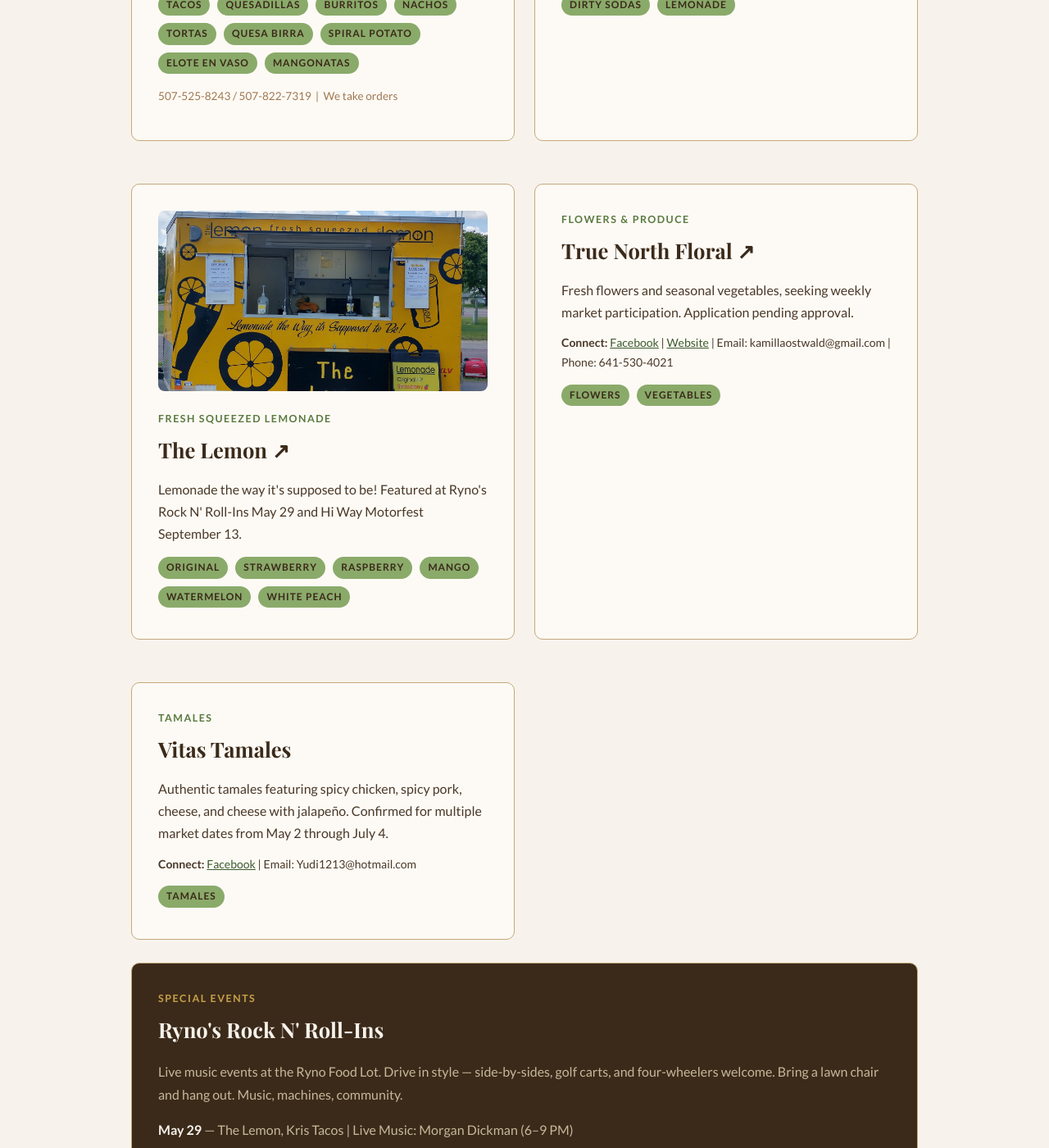
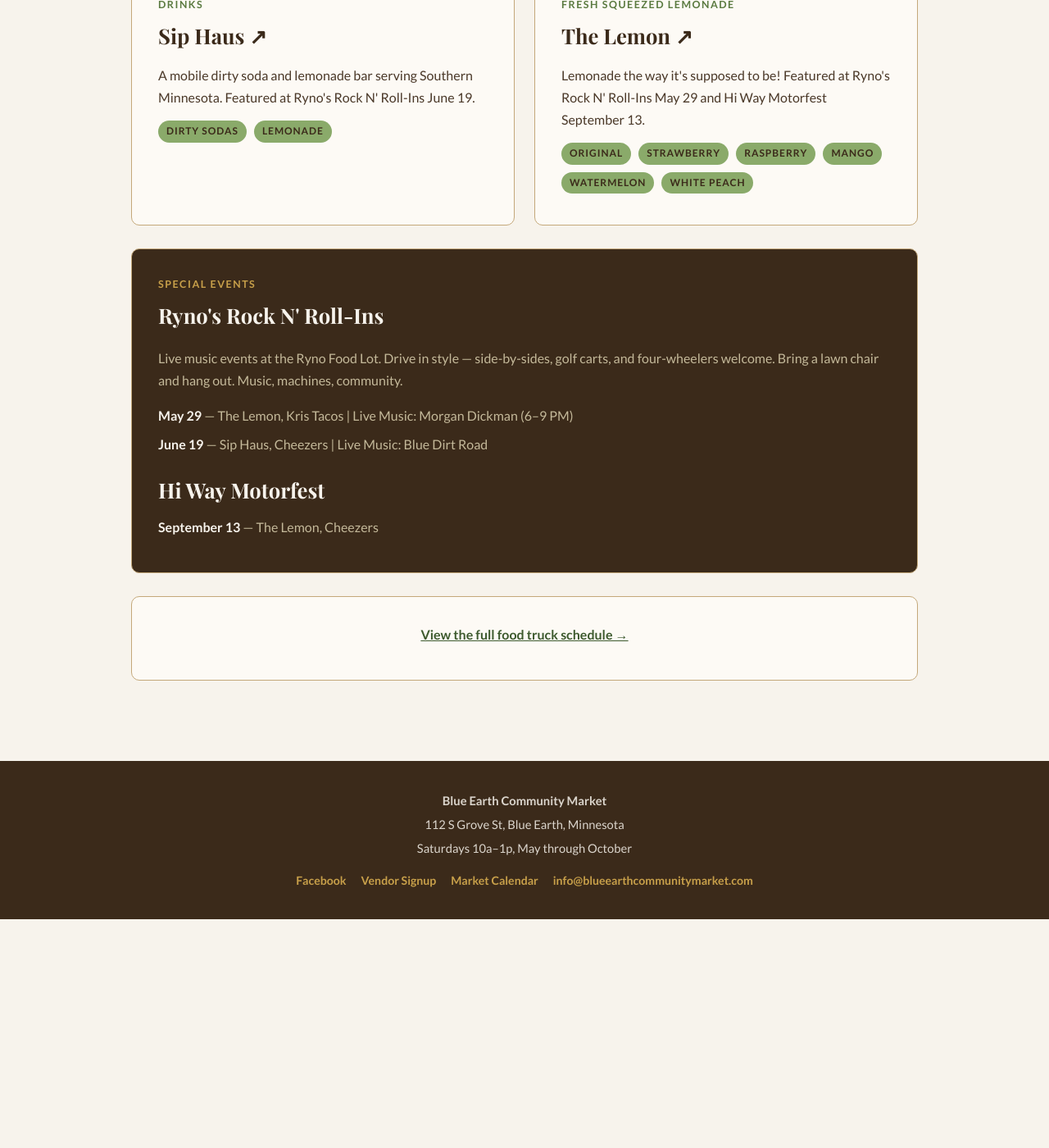
Before and after one commit to blueearthcommunitymarket/blueearthcommunitymarket.github.io, a Jekyll site: the page built from meet-the-trucks/index.html, in a window 1280 px wide and 1400 px high, scrolled down 2319 px. Shown: the whole window at 82% size. Built offline with Jekyll 4.4.1, drawn with Linux system fonts in a browser that asks for light colours; some web fonts are replaced; after the commit the page ends 3440 px from its top, so only the background shows below that; some of the changed text lies outside the part shown.

Commit message:
Remove market vendors from food trucks page - they belong elsewhere

```diff
--- a/meet-the-trucks/index.html
+++ b/meet-the-trucks/index.html
@@ -57,17 +57,7 @@
             <div class="pills"><span class="tag">Cheesy Comfort Food</span></div>
         </div>
 
-        <!-- Ghostly Paracord -->
-        <div class="card">
-            <div class="section-label">Handcrafted Goods</div>
-            <h2><a href="https://www.facebook.com/share/17VTphirid/?mibextid=wwXIfr" target="_blank" rel="noopener" style="color: var(--brown-dark); text-decoration: none;">Ghostly Paracord ↗</a></h2>
-            <p style="margin-bottom: 12px;">Handcrafted paracord accessories and gear. Most weeks starting May 2.</p>
-            <p style="margin-bottom: 12px; font-size: 14px;"><strong>Connect:</strong> <a href="https://www.facebook.com/share/17VTphirid/?mibextid=wwXIfr" target="_blank" style="color: var(--green-dark);">Facebook</a> | Email: cromwellchristion2@gmail.com | Phone: 507-236-4456</p>
-            <div class="pills">
-                <span class="tag">Paracord</span>
-                <span class="tag">Handcrafted</span>
-            </div>
-        </div>
+
 
         <!-- Hungry Boys -->
         <div class="card">
@@ -149,28 +139,7 @@
             </div>
         </div>
 
-        <!-- True North Floral -->
-        <div class="card">
-            <div class="section-label">Flowers &amp; Produce</div>
-            <h2><a href="https://www.truenorthfloral.com/" target="_blank" rel="noopener" style="color: var(--brown-dark); text-decoration: none;">True North Floral ↗</a></h2>
-            <p style="margin-bottom: 12px;">Fresh flowers and seasonal vegetables, seeking weekly market participation. Application pending approval.</p>
-            <p style="margin-bottom: 12px; font-size: 14px;"><strong>Connect:</strong> <a href="https://www.facebook.com/share/1ECMZvtv5k/?mibextid=wwXIfr" target="_blank" style="color: var(--green-dark);">Facebook</a> | <a href="https://www.truenorthfloral.com/" target="_blank" style="color: var(--green-dark);">Website</a> | Email: kamillaostwald@gmail.com | Phone: 641-530-4021</p>
-            <div class="pills">
-                <span class="tag">Flowers</span>
-                <span class="tag">Vegetables</span>
-            </div>
-        </div>
 
-        <!-- Vitas Tamales -->
-        <div class="card">
-            <div class="section-label">Tamales</div>
-            <h2>Vitas Tamales</h2>
-            <p style="margin-bottom: 12px;">Authentic tamales featuring spicy chicken, spicy pork, cheese, and cheese with jalapeño. Confirmed for multiple market dates from May 2 through July 4.</p>
-            <p style="margin-bottom: 12px; font-size: 14px;"><strong>Connect:</strong> <a href="https://www.facebook.com/share/14YbqXWbBcp/?mibextid=wwXIfr" target="_blank" style="color: var(--green-dark);">Facebook</a> | Email: Yudi1213@hotmail.com</p>
-            <div class="pills">
-                <span class="tag">Tamales</span>
-            </div>
-        </div>
 
     </div>
 
```
